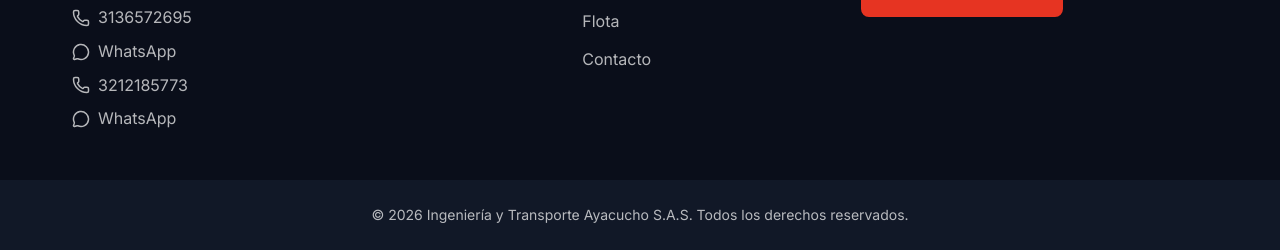
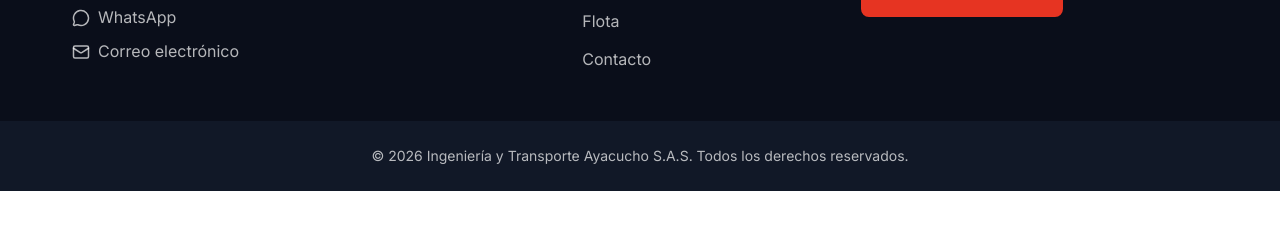
Before and after one commit to JorgeAlonsoS/itransa-website, a website: page index.html in a window 1280 px wide. Shown: the part 5028-5278 px from the top of the page. After the commit the page ends 5219 px from the top, so only its background shows below. Drawn offline with nearby package versions, Linux system fonts and the light colour scheme.

Commit message:
MODIFICAR FOOTER

```diff
--- a/index.html
+++ b/index.html
@@ -462,14 +462,15 @@
                 <p class="footer-company">Ingeniería y Transporte Ayacucho S.A.S.</p>
                 <p class="footer-address">Ayacucho-La Gloria, Cesar, Colombia.</p>
                 <div class="footer-contact">
-                    <a href="tel:+573136572695" class="footer-link"><i data-lucide="phone" class="icon-small"></i>
-                        3136572695</a>
-                    <a href="https://wa.me/573136572695" target="_blank" class="footer-link"><i
-                            data-lucide="message-circle" class="icon-small"></i> WhatsApp</a>
-                    <a href="tel:+573212185773" class="footer-link"><i data-lucide="phone" class="icon-small"></i>
-                        3212185773</a>
-                    <a href="https://wa.me/573212185773" target="_blank" class="footer-link"><i
-                            data-lucide="message-circle" class="icon-small"></i> WhatsApp</a>
+                    <a href="https://wa.me/573136572695" target="_blank" rel="noopener noreferrer" class="footer-link">
+                        <i data-lucide="message-circle" class="icon-small"></i>
+                        WhatsApp
+                    </a>
+
+                    <a href="mailto:itransalogistica@gmail.com" class="footer-link">
+                        <i data-lucide="mail" class="icon-small"></i>
+                        Correo electrónico
+                    </a>
                 </div>
             </div>
 
```
